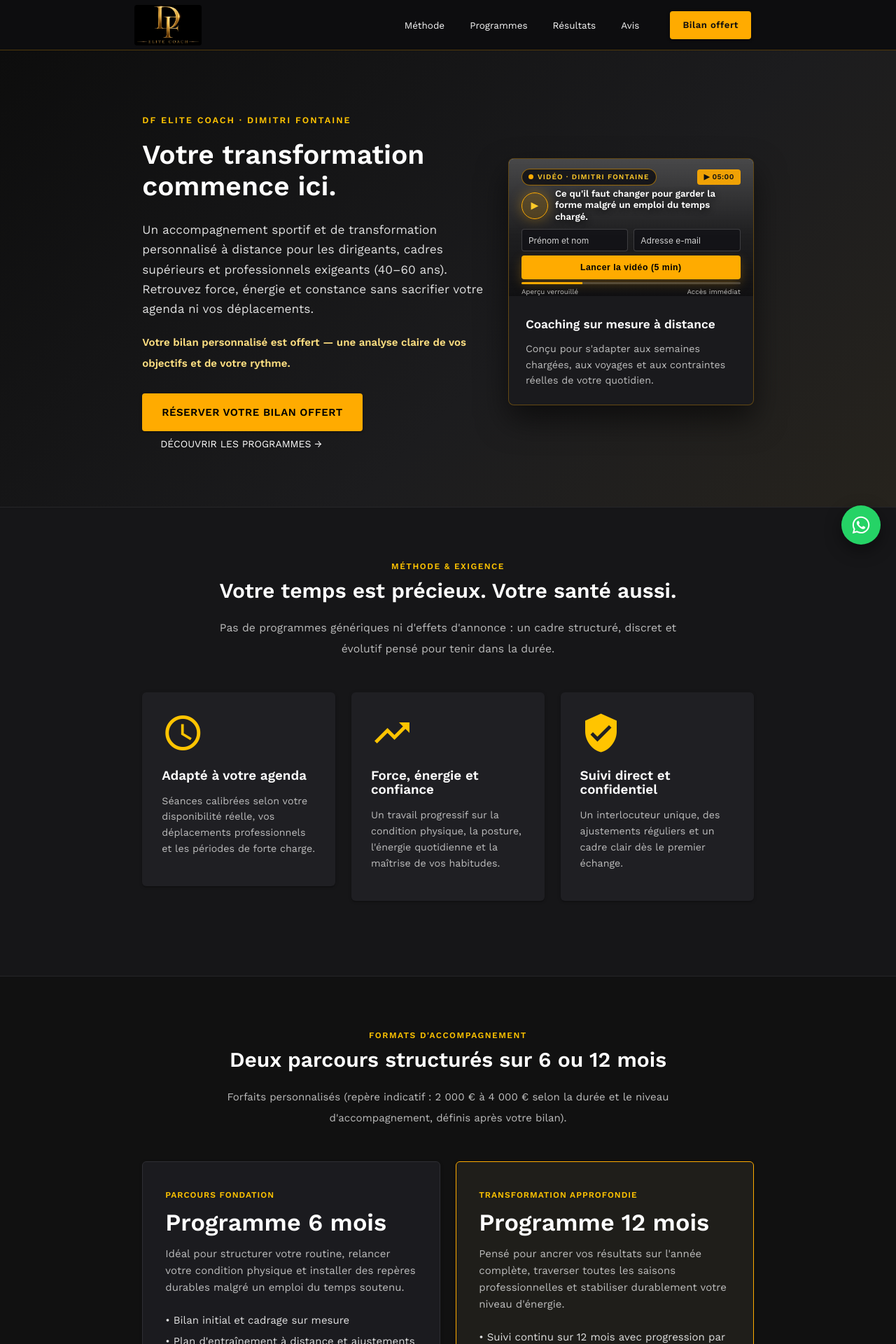
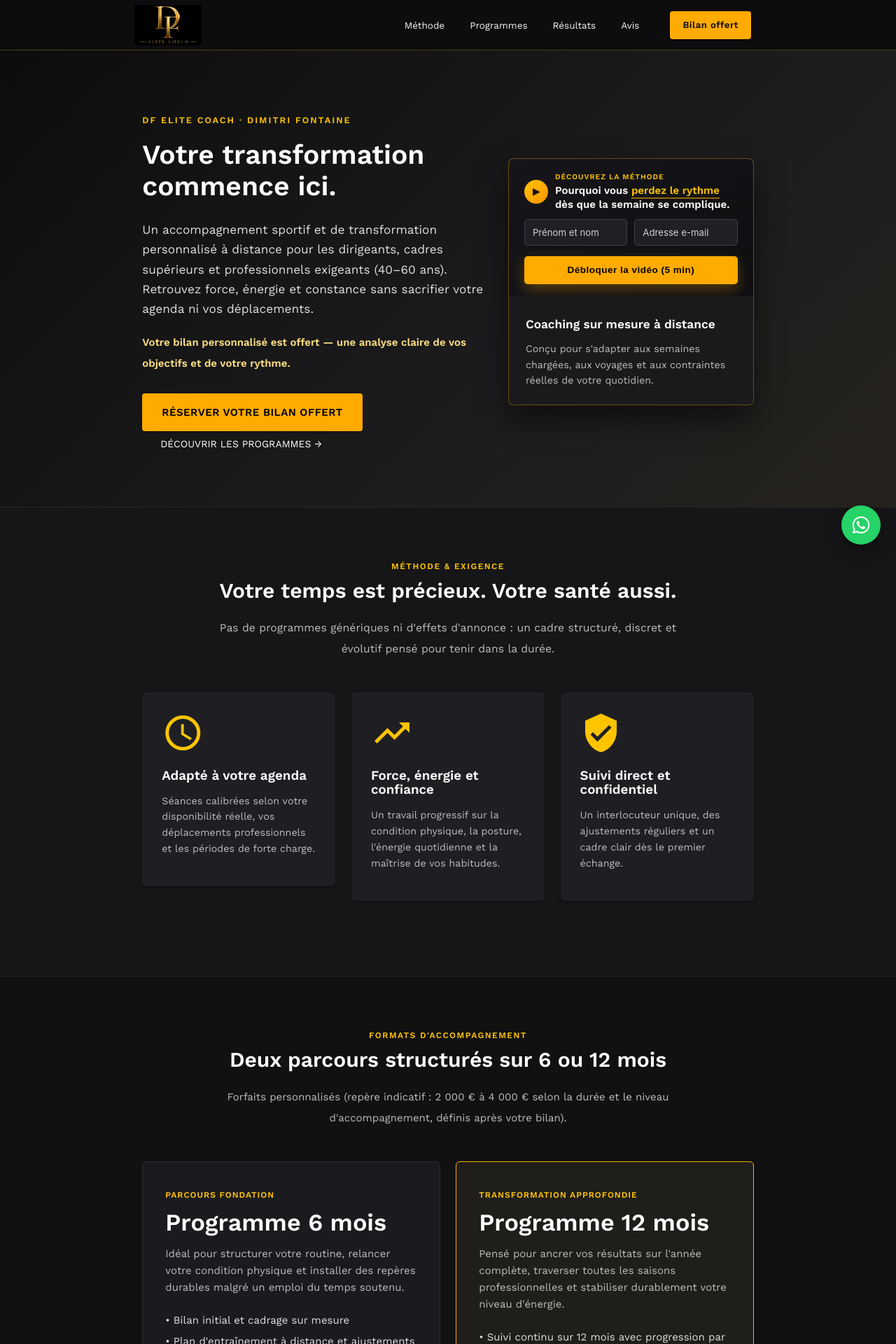
Before and after one commit to alecvipa/caledonia-landing, a Node server app: page / in a window 1280 px wide. Shown: the top 1920 px of the page at 70% size. Run offline with Node 20, Linux system fonts and the light colour scheme; some libraries are stand-ins or nearby versions; grey boxes are pictures that could not be loaded.

Commit message:
added new

```diff
--- a/views/home.handlebars
+++ b/views/home.handlebars
@@ -35,10 +35,70 @@
                 </div>
 
                 <div class="col s12 l5" style="margin-top: 24px;">
+                    <style>
+                        @keyframes dfPlayPulse {
+                            0% {
+                                box-shadow: 0 0 0 0 rgba(255, 171, 0, 0.55);
+                            }
+
+                            70% {
+                                box-shadow: 0 0 0 10px rgba(255, 171, 0, 0);
+                            }
+
+                            100% {
+                                box-shadow: 0 0 0 0 rgba(255, 171, 0, 0);
+                            }
+                        }
+
+                        .df-play-badge {
+                            animation: dfPlayPulse 2.2s infinite;
+                        }
+
+                        #videoGateOverlay {
+                            position: absolute;
+                            inset: 0;
+                            background: linear-gradient(145deg, #16161a 0%, #0e0e11 100%);
+                            display: flex;
+                            flex-direction: column;
+                            justify-content: center;
+                            padding: 18px 22px;
+                            z-index: 10;
+                            overflow-y: auto;
+                        }
+
+                        @media (max-width: 600px) {
+                            .df-video-box {
+                                aspect-ratio: auto !important;
+                                min-height: 255px;
+                            }
+
+                            #videoGateOverlay {
+                                padding: 16px 16px 14px 16px;
+                                justify-content: flex-start;
+                            }
+
+                            .df-gate-title {
+                                font-size: 0.94rem !important;
+                                line-height: 1.3 !important;
+                            }
+
+                            .df-gate-input {
+                                height: 34px !important;
+                                font-size: 0.85rem !important;
+                            }
+
+                            .df-gate-btn {
+                                height: 36px !important;
+                                line-height: 36px !important;
+                                font-size: 0.86rem !important;
+                            }
+                        }
+                    </style>
+
                     <div class="card"
-                        style="background-color: #1a1a1d; border: 1px solid rgba(255, 171, 0, 0.32); border-radius: 8px; overflow: hidden; margin-top: 0; box-shadow: 0 20px 44px rgba(0, 0, 0, 0.55);">
-                        <div class="card-image"
-                            style="position: relative; width: 100%; aspect-ratio: 16 / 9; background: #0b0b0d url('https://img.youtube.com/vi/xe0IqhLcOCc/hqdefault.jpg') center/cover no-repeat; overflow: hidden;">
+                        style="background-color: #1a1a1d; border: 1px solid rgba(255, 171, 0, 0.35); border-radius: 8px; overflow: hidden; margin-top: 0; box-shadow: 0 20px 44px rgba(0, 0, 0, 0.55);">
+                        <div class="card-image df-video-box"
+                            style="position: relative; width: 100%; aspect-ratio: 16 / 9; background-color: #111114; overflow: hidden;">
                             <iframe id="dfCoachVideoIframe"
                                 src="https://www.youtube.com/embed/xe0IqhLcOCc?si=9zVinS_CtsZy_IJp&rel=0&enablejsapi=1"
                                 title="DF Elite Coach — Présentation par Dimitri Fontaine"
@@ -47,74 +107,47 @@
                                 referrerpolicy="strict-origin-when-cross-origin" allowfullscreen>
                             </iframe>
 
-                            <!-- CAPA DE REPRODUCTOR CON GANCHO VISUAL -->
-                            <div id="videoGateOverlay"
-                                style="position: absolute; inset: 0; background: linear-gradient(180deg, rgba(10,10,12,0.58) 0%, rgba(10,10,12,0.86) 55%, rgba(10,10,12,0.96) 100%); display: flex; flex-direction: column; justify-content: space-between; padding: 14px 18px 10px 18px; z-index: 10;">
-
-                                <!-- Fila superior: indicador de video + play visual -->
-                                <div
-                                    style="display: flex; align-items: center; justify-content: space-between; gap: 8px;">
-                                    <span
-                                        style="display: inline-flex; align-items: center; gap: 6px; background: rgba(17, 17, 20, 0.85); border: 1px solid rgba(255, 171, 0, 0.55); color: #ffca28; font-size: 0.68rem; font-weight: 700; letter-spacing: 1.1px; text-transform: uppercase; padding: 3px 9px; border-radius: 999px;">
-                                        <span
-                                            style="width: 7px; height: 7px; border-radius: 50%; background: #ffab00; display: inline-block;"></span>
-                                        Vidéo · Dimitri Fontaine
+                            <!-- CAPA DE ACCESO AL VIDEO -->
+                            <div id="videoGateOverlay">
+                                <div style="display: flex; align-items: center; gap: 10px; margin-bottom: 10px;">
+                                    <span class="df-play-badge" aria-hidden="true"
+                                        style="width: 34px; height: 34px; border-radius: 50%; background: linear-gradient(135deg, #ffc400 0%, #ff9100 100%); color: #111111; display: inline-flex; align-items: center; justify-content: center; font-size: 13px; font-weight: 800; flex-shrink: 0;">
+                                        ▶
                                     </span>
-
-                                    <span
-                                        style="display: inline-flex; align-items: center; gap: 6px; background: rgba(255, 171, 0, 0.92); color: #111111; font-size: 0.7rem; font-weight: 800; padding: 3px 9px; border-radius: 4px; letter-spacing: 0.4px;">
-                                        ▶ 05:00
-                                    </span>
+                                    <div style="min-width: 0; flex: 1;">
+                                        <span class="amber-text text-accent-3"
+                                            style="display: block; font-size: 0.7rem; font-weight: 700; letter-spacing: 1px; text-transform: uppercase; margin-bottom: 2px;">
+                                            Découvrez la méthode
+                                        </span>
+                                        <p class="white-text df-gate-title"
+                                            style="font-size: 1rem; font-weight: 700; line-height: 1.32; margin: 0;">
+                                            Pourquoi vous <span class="amber-text text-accent-3"
+                                                style="border-bottom: 2px solid rgba(255, 171, 0, 0.55); padding-bottom: 1px;">perdez
+                                                le rythme</span> dès que la semaine se complique.
+                                        </p>
+                                    </div>
                                 </div>
 
-                                <!-- Centro: gancho claro + formulario de acceso -->
-                                <div style="margin: auto 0; padding-top: 4px;">
-                                    <div style="display: flex; align-items: center; gap: 10px; margin-bottom: 8px;">
-                                        <span aria-hidden="true"
-                                            style="flex-shrink: 0; width: 38px; height: 38px; border-radius: 50%; background: rgba(255, 171, 0, 0.18); border: 1.5px solid #ffab00; color: #ffca28; display: inline-flex; align-items: center; justify-content: center; font-size: 14px; box-shadow: 0 0 18px rgba(255, 171, 0, 0.35);">
-                                            ▶
-                                        </span>
-                                        <p class="white-text"
-                                            style="font-size: 0.88rem; font-weight: 600; line-height: 1.28; margin: 0; text-shadow: 0 2px 8px rgba(0,0,0,0.85);">
-                                            Ce qu'il faut changer pour garder la forme malgré un emploi du temps chargé.
-                                        </p>
+                                <form id="videoLeadForm" onsubmit="return unlockCoachVideo(event);" style="margin: 0;">
+                                    <div class="row" style="margin-bottom: 8px; margin-left: -5px; margin-right: -5px;">
+                                        <div class="col s12 m6" style="padding: 0 5px; margin-bottom: 7px;">
+                                            <input type="text" id="leadName" name="name" placeholder="Prénom et nom"
+                                                required class="df-gate-input"
+                                                style="background-color: #1f1f26; color: #ffffff; border: 1px solid #3f3f4b; border-radius: 5px; height: 38px; padding: 0 11px; font-size: 0.88rem; margin: 0; box-sizing: border-box;">
+                                        </div>
+                                        <div class="col s12 m6" style="padding: 0 5px;">
+                                            <input type="email" id="leadEmail" name="email" placeholder="Adresse e-mail"
+                                                required class="df-gate-input"
+                                                style="background-color: #1f1f26; color: #ffffff; border: 1px solid #3f3f4b; border-radius: 5px; height: 38px; padding: 0 11px; font-size: 0.88rem; margin: 0; box-sizing: border-box;">
+                                        </div>
                                     </div>
 
-                                    <form id="videoLeadForm" onsubmit="return unlockCoachVideo(event);"
-                                        style="margin: 0;">
-                                        <div class="row"
-                                            style="margin-bottom: 6px; margin-left: -4px; margin-right: -4px;">
-                                            <div class="col s6" style="padding: 0 4px;">
-                                                <input type="text" id="leadName" name="name" placeholder="Prénom et nom"
-                                                    required
-                                                    style="background-color: rgba(20, 20, 24, 0.92); color: #ffffff; border: 1px solid rgba(255, 255, 255, 0.18); border-radius: 4px; height: 32px; padding: 0 9px; font-size: 0.8rem; margin: 0; box-sizing: border-box;">
-                                            </div>
-                                            <div class="col s6" style="padding: 0 4px;">
-                                                <input type="email" id="leadEmail" name="email"
-                                                    placeholder="Adresse e-mail" required
-                                                    style="background-color: rgba(20, 20, 24, 0.92); color: #ffffff; border: 1px solid rgba(255, 255, 255, 0.18); border-radius: 4px; height: 32px; padding: 0 9px; font-size: 0.8rem; margin: 0; box-sizing: border-box;">
-                                            </div>
-                                        </div>
-                                        <button type="submit" id="videoGateSubmitBtn"
-                                            class="waves-effect waves-light btn amber accent-4 black-text"
-                                            style="width: 100%; height: 34px; line-height: 34px; font-weight: 700; border-radius: 4px; text-transform: none; font-size: 0.82rem; box-shadow: 0 6px 16px rgba(255, 171, 0, 0.25);">
-                                            Lancer la vidéo (5 min)
-                                        </button>
-                                    </form>
-                                </div>
-
-                                <!-- Barra inferior tipo reproductor -->
-                                <div style="padding-top: 4px;">
-                                    <div
-                                        style="width: 100%; height: 3px; background: rgba(255, 255, 255, 0.18); border-radius: 2px; overflow: hidden; margin-bottom: 4px;">
-                                        <div style="width: 28%; height: 100%; background: #ffab00;"></div>
-                                    </div>
-                                    <div
-                                        style="display: flex; justify-content: space-between; font-size: 0.65rem; color: #bdbdbd;">
-                                        <span>Aperçu verrouillé</span>
-                                        <span>Accès immédiat</span>
-                                    </div>
-                                </div>
+                                    <button type="submit" id="videoGateSubmitBtn"
+                                        class="waves-effect waves-light btn amber accent-4 black-text df-gate-btn"
+                                        style="width: 100%; height: 40px; line-height: 40px; font-weight: 700; border-radius: 5px; text-transform: none; font-size: 0.9rem; box-shadow: 0 8px 20px rgba(255, 171, 0, 0.28);">
+                                        Débloquer la vidéo (5 min)
+                                    </button>
+                                </form>
                             </div>
                         </div>
 
@@ -134,9 +167,10 @@
     </section>
 
     <!-- 2. POURQUOI DF ELITE COACH (PROPOSITION DE VALEUR) -->
-    <section class="section" style="background-color: #161618; padding: 72px 0; border-top: 1px solid #262629;" id="methode">
+    <section class="section" style="background-color: #161618; padding: 72px 0; border-top: 1px solid #262629;"
+        id="methode">
         <div class="container">
-            <div class="row center-align" style="margin-bottom: 40px;" >
+            <div class="row center-align" style="margin-bottom: 40px;">
                 <div class="col s12">
                     <span class="amber-text text-accent-3"
                         style="text-transform: uppercase; letter-spacing: 1.5px; font-size: 0.8rem; font-weight: 600;">
```
Also changed, not shown: public/assets/css/style.css.
